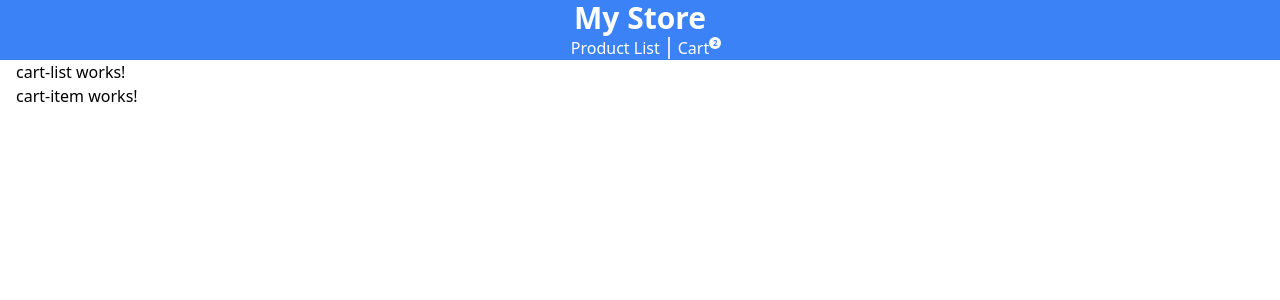
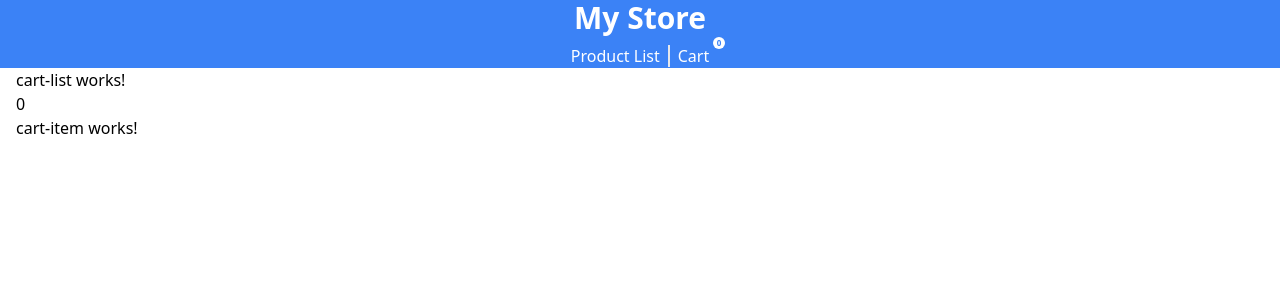
Before and after one commit to kcde/my_store, an Angular app: page /cart in a window 1280 px wide. Shown: the top 300 px of the page. Built offline with nearby package versions, Linux system fonts and the light colour scheme.

Commit message:
make cart count reactive

```diff
--- a/src/app/cart/cart-list/cart-list.component.html
+++ b/src/app/cart/cart-list/cart-list.component.html
@@ -1,3 +1,3 @@
 <p>cart-list works!</p>
-
+<p>{{ cart.length }}</p>
 <app-cart-item></app-cart-item>
--- a/src/app/cart/cart-list/cart-list.component.ts
+++ b/src/app/cart/cart-list/cart-list.component.ts
@@ -1,10 +1,18 @@
-import { Component } from '@angular/core';
+import { Component, OnInit } from '@angular/core';
+import { Cart, CartPayload } from 'src/app/models/cart.model';
+import { CartService } from '../services/cart.service';
 
 @Component({
   selector: 'app-cart-list',
   templateUrl: './cart-list.component.html',
-  styleUrls: ['./cart-list.component.css']
+  styleUrls: ['./cart-list.component.css'],
 })
-export class CartListComponent {
+export class CartListComponent implements OnInit {
+  cart: Cart[] = [];
 
+  constructor(private cartServices: CartService) {}
+
+  ngOnInit(): void {
+    this.cart = this.cartServices.getCart();
+  }
 }
--- /dev/null
+++ b/src/app/cart/services/cart.service.ts
@@ -0,0 +1,34 @@
+import { Injectable, OnInit } from '@angular/core';
+import { Observable } from 'rxjs';
+import { Cart, CartPayload } from 'src/app/models/cart.model';
+import { ProductsService } from 'src/app/products/services/products.service';
+import { Subject } from 'rxjs';
+
+@Injectable({
+  providedIn: 'root',
+})
+export class CartService {
+  cart: Cart[] = [];
+
+  private _cartCountSource = new Subject<number>();
+  cartCount$ = this._cartCountSource.asObservable();
+
+  constructor(private productService: ProductsService) {}
+
+  getCart() {
+    return this.cart;
+  }
+
+  addToCart(payload: CartPayload) {
+    this.productService.getProducts().subscribe((data) => {
+      let newCartItem!: Cart;
+      let product = data.find((el) => (el.id = payload.id));
+      if (product != undefined) {
+        newCartItem = { ...product, amount: payload.amount };
+        this.cart.push(newCartItem);
+        //emit the length of cart
+        this._cartCountSource.next(this.cart.length);
+      }
+    });
+  }
+}
--- a/src/app/navbar/navbar.component.html
+++ b/src/app/navbar/navbar.component.html
@@ -2,7 +2,7 @@
   class="bg-blue-500 text-white flex justify-center items-center sticky top-0 z-50"
 >
   <div>
-    <h1 class="text-3xl text-center font-extrabold">My Store</h1>
+    <h1 class="text-3xl text-center font-extrabold mb-2">My Store</h1>
 
     <nav class="divide-x-2">
       <a routerLink="/" class="px-2">Product List</a>
@@ -10,9 +10,9 @@
         >Cart
 
         <div
-          class="text-[8px] font-bold bg-white text-blue-500 rounded-full absolute -right-1 top-0 w-3 h-3 grid place-items-center"
+          class="text-[8px] font-bold bg-white text-blue-500 rounded-full absolute -right-2 -top-2 min-h-[12px] min-w-[12px] px-1 grid place-items-center"
         >
-          2
+          {{ cartCount }}
         </div>
       </a>
     </nav>
--- a/src/app/navbar/navbar.component.ts
+++ b/src/app/navbar/navbar.component.ts
@@ -1,10 +1,18 @@
-import { Component } from '@angular/core';
-
+import { Component, OnInit } from '@angular/core';
+import { CartService } from '../cart/services/cart.service';
+import { Cart } from '../models/cart.model';
 @Component({
   selector: 'app-navbar',
   templateUrl: './navbar.component.html',
-  styleUrls: ['./navbar.component.css']
+  styleUrls: ['./navbar.component.css'],
 })
-export class NavbarComponent {
+export class NavbarComponent implements OnInit {
+  cartCount: number = 0;
+  constructor(private cartService: CartService) {}
 
+  ngOnInit(): void {
+    this.cartService.cartCount$.subscribe((data) => {
+      this.cartCount = data;
+    });
+  }
 }
--- a/src/app/products/product-details/product-details.component.ts
+++ b/src/app/products/product-details/product-details.component.ts
@@ -3,6 +3,7 @@ import { from } from 'rxjs';
 import { Router, ActivatedRoute, ParamMap } from '@angular/router';
 import { switchMap } from 'rxjs/operators';
 import { ProductsService } from '../services/products.service';
+
 import { Product } from 'src/app/models/product.model';
 import { Observable } from 'rxjs';
 @Component({
--- a/src/app/products/product/product.component.html
+++ b/src/app/products/product/product.component.html
@@ -8,7 +8,10 @@
   <div id="product-info" class="grid justify-center place-items-center">
     <p class="my-2">{{ name }}</p>
     <p class="mb-1">${{ price }}</p>
-    <form class="flex flex-col items-center">
+    <form
+      class="flex flex-col items-center"
+      (submit)="addToCart({id,amount:2})"
+    >
       <div
         class="border border-gray-400 rounded-md w-full max-w-[80px] focus-within:border-blue-500 p-1 mb-1 transition-colors"
       >
--- a/src/app/products/product/product.component.ts
+++ b/src/app/products/product/product.component.ts
@@ -1,4 +1,6 @@
 import { Component, Input } from '@angular/core';
+import { CartService } from 'src/app/cart/services/cart.service';
+import { CartPayload } from 'src/app/models/cart.model';
 
 @Component({
   selector: 'app-product',
@@ -6,8 +8,15 @@ import { Component, Input } from '@angular/core';
   styleUrls: ['./product.component.css'],
 })
 export class ProductComponent {
+  constructor(private cartService: CartService) {}
   @Input() image!: string;
   @Input() name!: string;
   @Input() price!: number;
   @Input() id!: number;
+
+  addToCart(payload: CartPayload) {
+    console.log(payload);
+
+    this.cartService.addToCart(payload);
+  }
 }
--- a/src/app/products/products.module.ts
+++ b/src/app/products/products.module.ts
@@ -5,6 +5,7 @@ import { ProductComponent } from './product/product.component';
 import { ProductListComponent } from './product-list/product-list.component';
 import { ButtonComponent } from './button/button.component';
 import { ProductDetailsComponent } from './product-details/product-details.component';
+import { FormsModule } from '@angular/forms';
 
 @NgModule({
   declarations: [
@@ -13,6 +14,6 @@ import { ProductDetailsComponent } from './product-details/product-details.compo
     ButtonComponent,
     ProductDetailsComponent,
   ],
-  imports: [CommonModule, RouterModule],
+  imports: [CommonModule, RouterModule, FormsModule],
 })
 export class ProductsModule {}
```
Also changed, not shown: src/app/models/cart.model.ts (added, +10 -0 lines).
